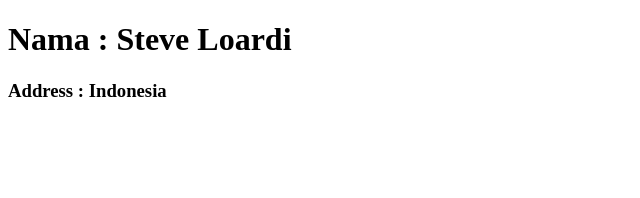
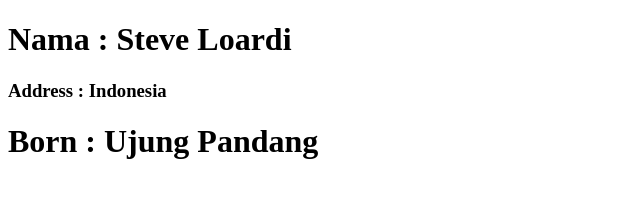
Before and after one commit to Elgara5364/conflict_case, a plain HTML site: page index.html in a window 1280 px wide. Shown: the whole page, without its empty margins (0-640 px from the left). Drawn offline with Linux system fonts and the light colour scheme.

Commit message:
add born on html

```diff
--- a/index.html
+++ b/index.html
@@ -8,5 +8,6 @@
 <body>
     <h1>Nama : Steve Loardi</h1>
     <h3>Address : Indonesia</h3>
+    <h1>Born : Ujung Pandang</h1>
 </body>
 </html>
```
